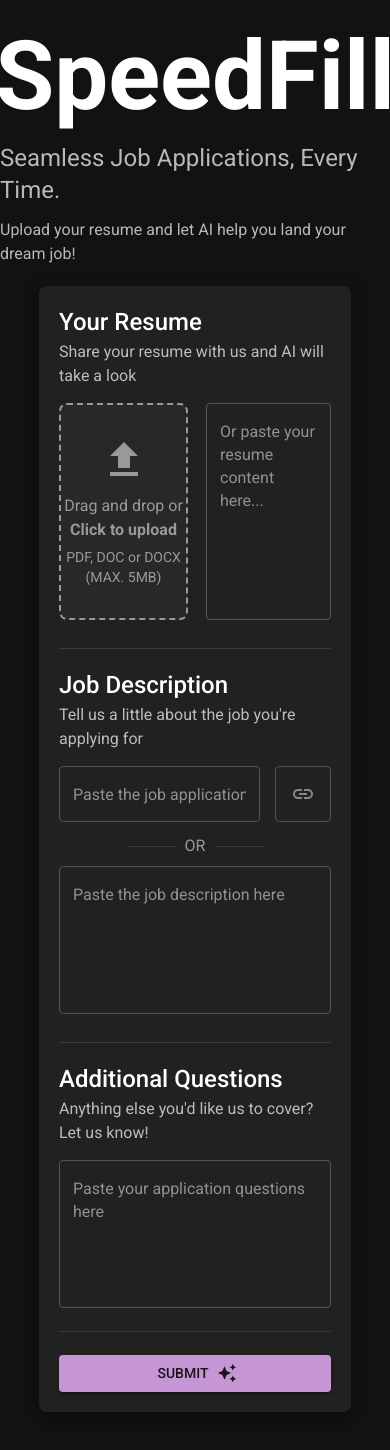
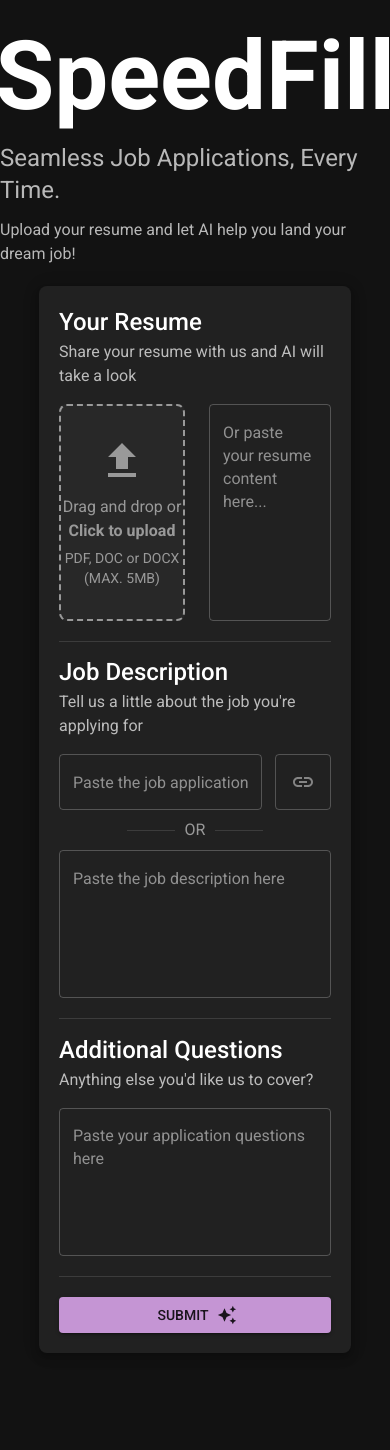
Before and after one commit to charlesphu/SpeedFill, a Next.js app: page / in a window 390 px wide. After the commit the page ends 1393 px from the top, so only its background shows below. Built offline with nearby package versions, Linux system fonts and the light colour scheme; what @mui/material-nextjs would draw is missing.

Commit message:
refactor layout padding better responsiveness

```diff
--- a/src/app/page.js
+++ b/src/app/page.js
@@ -4,7 +4,8 @@
 import { useDropzone } from "react-dropzone";
 // MUI
 import { Box } from "@mui/system";
-import { Button, Card, Divider, IconButton, TextField } from "@mui/material";
+import { Button, Divider, TextField } from "@mui/material";
+
 import Typography from "@mui/material/Typography";
 import AutoAwesomeIcon from "@mui/icons-material/AutoAwesome";
 import LinkIcon from "@mui/icons-material/Link";
@@ -14,28 +15,12 @@
 import useAIPrompt from "../hooks/useAIPrompt";
 
 export default function Home() {
-  // const { response, error, loading, sendPrompt } = useAIPrompt();
+  const { response, error, loading, sendPrompt } = useAIPrompt();
 
-  // return (
-  //   <Box>
-  //     <Button
-  //       variant="contained"
-  //       endIcon={<AutoAwesomeIcon />}
-  //       onClick={() => sendPrompt("how do i study?")}
-  //       loading={loading}
-  //       loadingPosition={"end"}>
-  //       Ask AI
-  //     </Button>
-
-  //     <Typography variant="body1" className="ai-output">
-  //       {response}
-  //     </Typography>
-  //   </Box>
-  // );
-  const { response, error, loading, sendPrompt } = useAIPrompt();
   const [resumeText, setResumeText] = useState("");
   const [jobDescription, setJobDescription] = useState("");
   const [applicationQuestion, setApplicationQuestion] = useState("");
+
   const handleSubmit = () => {
     const prompt = `Resume: ${resumeText}\nJob Description: ${jobDescription}\nApplication Question: ${applicationQuestion}`;
     sendPrompt(prompt);
@@ -64,16 +49,16 @@
         display="flex"
         flexDirection="column"
         alignItems="center"
-        paddingTop="20px"
-        paddingBottom="40px"
+        paddingTop="1.25rem"
+        paddingBottom="2.5rem"
         elevation={0}>
-        <Typography variant="h1" fontWeight="bold" marginBottom="10px">
+        <Typography variant="h1" fontWeight="bold" marginBottom="0.625rem">
           SpeedFill
         </Typography>
-        <Typography variant="h5" marginBottom="10px" color="textSecondary">
+        <Typography variant="h5" marginBottom="0.625rem" color="textSecondary">
           Seamless Job Applications, Every Time.
         </Typography>
-        <Typography variant="body1" color="textSecondary" marginTop="2px">
+        <Typography variant="body1" color="textSecondary" marginTop="0.125rem">
           Upload your resume and let AI help you land your dream job!
         </Typography>
 
@@ -84,22 +69,26 @@
           }}
           display="flex"
           flexDirection="column"
-          padding="20px"
+          padding="1.25rem"
           bgcolor="#212121"
-          borderRadius="8px"
+          borderRadius="0.5rem"
           width="80%"
-          maxWidth="800px"
-          marginTop="20px">
+          maxWidth="50rem"
+          marginTop="1.25rem">
           <Typography variant="h5" fontWeight="medium">
             Your Resume
           </Typography>
-          <Typography variant="body1" color="textSecondary" marginTop="2px">
+          <Typography
+            variant="body1"
+            color="textSecondary"
+            marginTop="0.125rem"
+            marginBottom="1rem">
             Share your resume with us and AI will take a look
           </Typography>
-          <Box display="flex" flexDirection="row" marginTop="15px">
+          <Box display="flex" flexDirection="row">
             <Box
               flex="1"
-              marginRight="9px"
+              marginRight="0.5rem"
               display="flex"
               flexDirection="column"
               alignItems="center"
@@ -112,8 +101,10 @@
               style={{ cursor: "pointer" }}
               {...getRootProps()}>
               <input {...getInputProps()} />
-              <FileUpload style={{ fontSize: "48px", marginBottom: "10px" }} />
-              <Typography variant="body1" marginBottom="5px">
+              <FileUpload
+                style={{ fontSize: "3rem", marginBottom: "0.625rem" }}
+              />
+              <Typography variant="body1" marginBottom="0.3125rem">
                 Drag and drop or <strong>Click to upload</strong>
               </Typography>
               <Typography variant="body2" color="textTertiary">
@@ -122,7 +113,7 @@
             </Box>
             <Box
               flex="1"
-              marginLeft="9px"
+              marginLeft="1rem"
               display="flex"
               flexDirection="column">
               <TextField
@@ -137,7 +128,7 @@
             </Box>
           </Box>
 
-          <Divider style={{ marginTop: "28px", marginBottom: "20px" }} />
+          <Divider style={{ marginTop: "1.25rem", marginBottom: "0.9rem" }} />
 
           <Typography variant="h5" fontWeight="medium">
             Job Description
@@ -145,27 +136,27 @@
           <Typography
             variant="body1"
             color="textSecondary"
-            marginTop="2px"
-            marginBottom="15px">
+            marginTop="0.125rem"
+            marginBottom="1rem">
             Tell us a little about the job you're applying for
           </Typography>
-          <Box display="flex" flexDirection="row" marginBottom="10px">
+          <Box display="flex" flexDirection="row">
             <TextField
               variant="outlined"
               placeholder="Paste the job application URL here"
-              style={{ flex: 1, marginRight: "15px" }}
+              style={{ flex: 1, marginRight: "0.8rem" }}
             />
             <Button
               color="link"
               variant="outlined"
-              style={{ minWidth: "48px" }}>
+              style={{ minWidth: "3rem" }}>
               <LinkIcon fontSize="medium" />
             </Button>
           </Box>
           <Divider
             style={{
               width: "50%",
-              margin: "2px auto 8px auto",
+              margin: "0.5rem auto 0.5rem auto",
             }}>
             <span style={{ color: "#999" }}>OR</span>
           </Divider>
@@ -178,7 +169,7 @@
             onChange={(e) => setJobDescription(e.target.value)}
           />
 
-          <Divider style={{ marginTop: "28px", marginBottom: "20px" }} />
+          <Divider style={{ marginTop: "1.25rem", marginBottom: "0.9rem" }} />
 
           <Typography variant="h5" fontWeight="medium">
             Additional Questions
@@ -186,9 +177,9 @@
           <Typography
             variant="body1"
             color="textSecondary"
-            marginTop="2px"
-            marginBottom="15px">
-            Anything else you'd like us to cover? Let us know!
+            marginTop="0.125rem"
+            marginBottom="1rem">
+            Anything else you'd like us to cover?
           </Typography>
           <TextField
             variant="outlined"
@@ -199,7 +190,7 @@
             onChange={(e) => setApplicationQuestion(e.target.value)}
           />
 
-          <Divider style={{ marginTop: "23px", marginBottom: "23px" }} />
+          <Divider style={{ marginTop: "1.25rem", marginBottom: "1.25rem" }} />
 
           <Button
             variant="contained"
```
